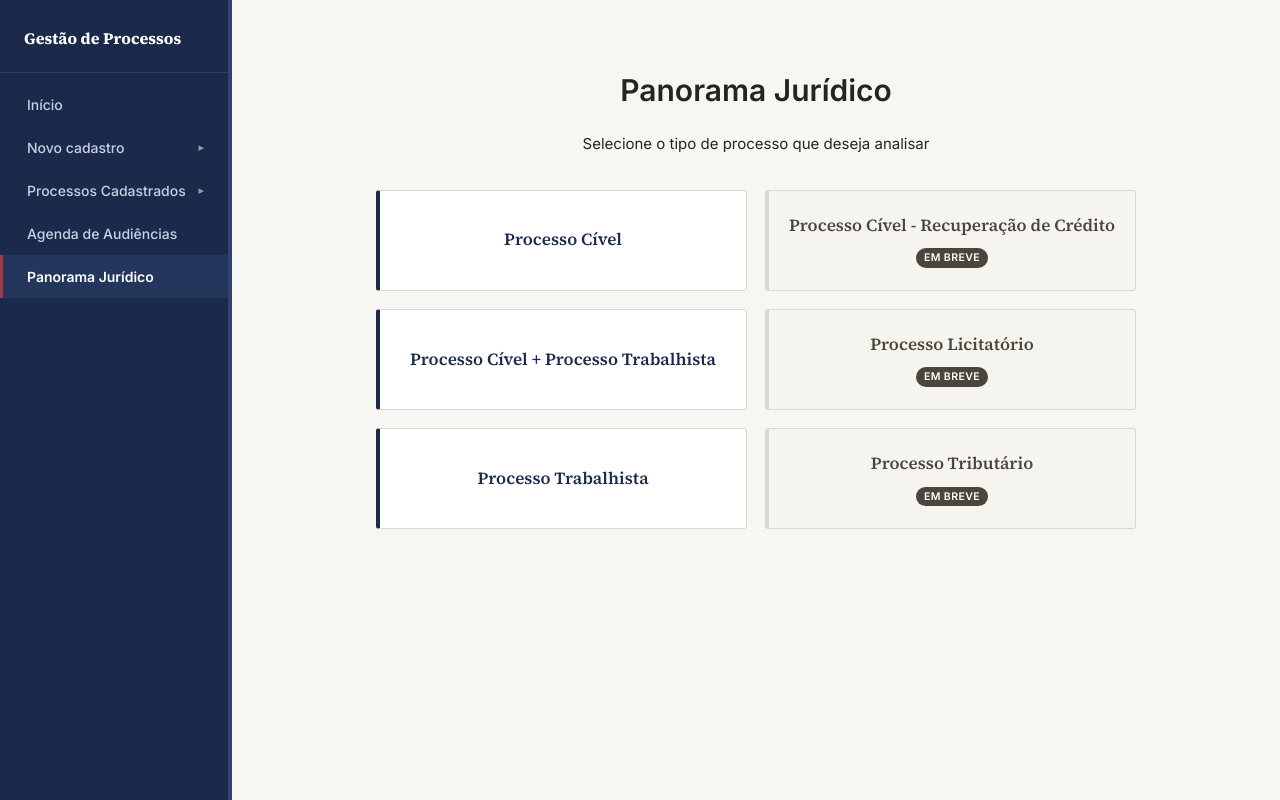
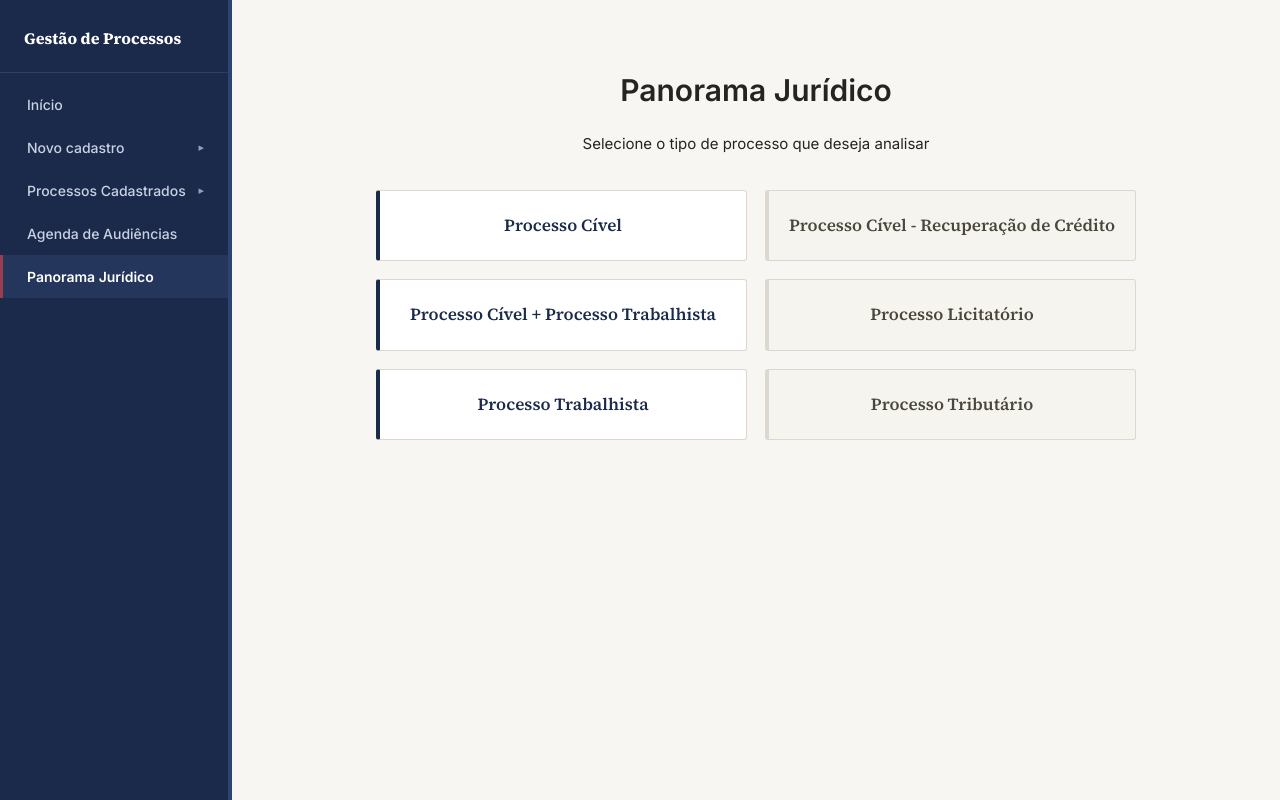
Before and after one commit to lutavares21/gestao-de-processos-juridicos, a Flask app: page /panorama-juridico in a window 1280 px wide. Run offline with Flask 3, Linux system fonts and the light colour scheme; the visitor is signed in with stand-in values (Sample User, id 1); data that the repository does not hold is empty.

Commit message:
panorama

```diff
--- a/templates/panorama_juridico.html
+++ b/templates/panorama_juridico.html
@@ -20,7 +20,6 @@
 
             <div class="menu-panorama-card off" title="Em breve: análise própria para Recuperação de Crédito.">
               <span class="titulo">Processo Cível - Recuperação de Crédito</span>
-              <span class="selo-off">Em breve</span>
             </div>
 
             <a class="menu-panorama-card" href="{{ url_for('panorama_juridico', tipo='civel_trabalhista') }}">
@@ -29,7 +28,6 @@
 
             <div class="menu-panorama-card off" title="Em breve.">
               <span class="titulo">Processo Licitatório</span>
-              <span class="selo-off">Em breve</span>
             </div>
 
             <a class="menu-panorama-card" href="{{ url_for('panorama_juridico', tipo='trabalhista') }}">
@@ -38,7 +36,6 @@
 
             <div class="menu-panorama-card off" title="Em breve.">
               <span class="titulo">Processo Tributário</span>
-              <span class="selo-off">Em breve</span>
             </div>
           </div>
         </div>
```
